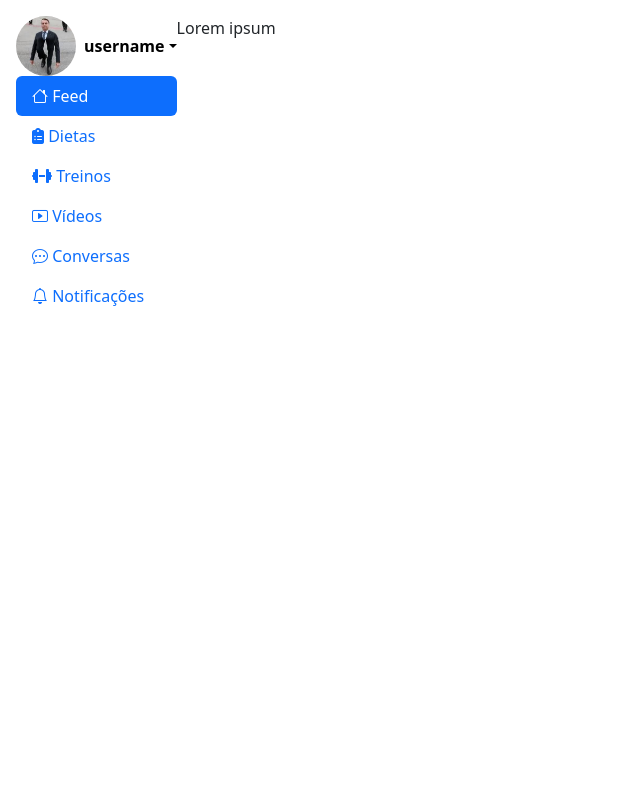
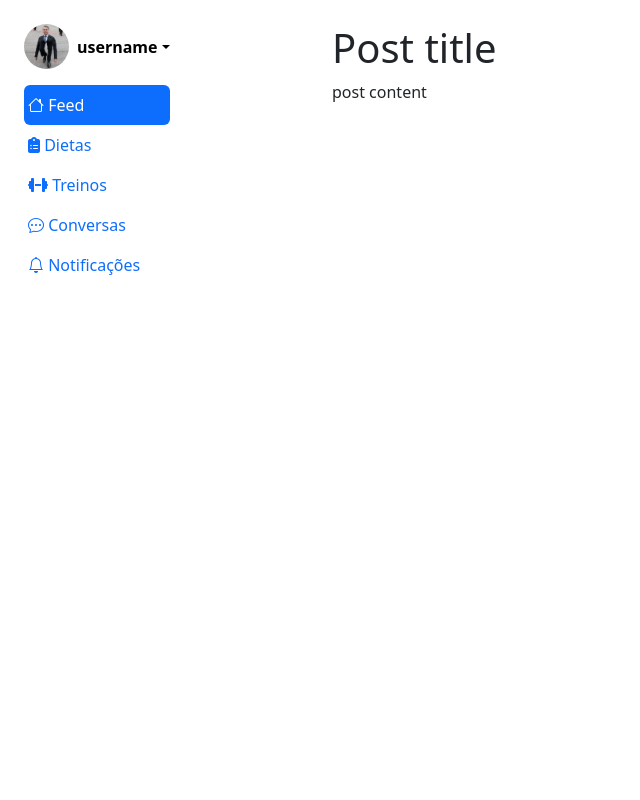
Before and after one commit to GDDev/jubilant-system, a Flask app: page / in a window 1280 px wide. Shown: the whole page, without its empty margins (0-640 px from the left). Run offline with Flask 3, Linux system fonts and the light colour scheme; some libraries are stand-ins or nearby versions.

Commit message:
improving general layout and untying 404.html from layout.html

```diff
--- a/app.py
+++ b/app.py
@@ -10,6 +10,26 @@ def get_index():
     return render_template('index.html')
 
 
+@app.route('/diets', methods=['GET',])
+def get_user_diets():
+    return render_template('user_diets.html')
+
+
+@app.route('/workouts', methods=['GET',])
+def get_user_workouts():
+    return render_template('user_workouts.html')
+
+
+@app.route('/chats', methods=['GET',])
+def get_chats():
+    return render_template('chats.html')
+
+
+@app.route('/notifications', methods=['GET',])
+def get_notifications():
+    return render_template('notifications.html')
+
+
 @app.route('/generate_quote', methods=['GET',])
 def get_quote():
     return jsonify(choose_quote())
--- /dev/null
+++ b/templates/chats.html
@@ -0,0 +1,6 @@
+{% extends "layout.html" %}
+{% block title %}Chats{% endblock %}
+
+{% block content %}
+<h1>Chats</h1>
+{% endblock %}
--- a/templates/index.html
+++ b/templates/index.html
@@ -1,14 +1,12 @@
 {% extends "layout.html" %}
 {% block title %}Home{% endblock %}
 {% block content %}
-<div class="d-flex flex-column h-80">
-    <div class="post">
-        <div class="post-header">
-
-        </div>
-        <p>
-            Lorem ipsum
-        </p>
+<div class="post">
+    <div class="post-header">
+        <h1>Post title</h1>
     </div>
+    <p>
+        post content
+    </p>
 </div>
 {% endblock %}
--- a/templates/layout.html
+++ b/templates/layout.html
@@ -12,13 +12,12 @@
     {% endblock %}
 </head>
 <body>
-    <div class="container-fluid d-flex flex-row vh-100 vw-100 p-3">
+    <div class="container-fluid d-flex flex-row vh-100 w-100 p-4">
         {% block navbar %}
-        <div class="d-flex flex-column">
-            <nav>
+        <nav class="w-auto h-100 d-flex flex-column align-items-start">
             <div class="dropdown">
                 <a href="" class="d-flex align-items-center link-body-emphasis text-decoration-none dropdown-toggle" data-bs-toggle="dropdown" aria-expanded="false">
-                        <img src="{{ url_for('static', filename='img/mini-bornonaro.jpg') }}" alt="profile pic" width="60px" height="60px" class="rounded-circle me-2">
+                    <img src="{{ url_for('static', filename='img/mini-bornonaro.jpg') }}" alt="profile pic" width="45rem" height="45rem" class="rounded-circle me-2">
                     <strong>username</strong>
                 </a>
                 <ul class="dropdown-menu text-small shadow">
@@ -27,44 +26,47 @@
                     </li>
                 </ul>
             </div>
-                <ul class="nav nav-pills flex-column mb-auto">
-                    <li class="nav-item">
-                        <a href="index.html" class="nav-link active" aria-current="page">
+            <ul class="nav nav-pills flex-column align-items-start w-100 mt-3">
+                <li class="nav-item w-100">
+                    <a href="{{ url_for('get_index') }}" class="nav-link px-1 {% if request.path == url_for('get_index') %}active{% endif %}" aria-current="page">
                         <i class="bi bi-house"></i> Feed
                     </a>
                 </li>
-                    <li class="nav-item">
-                        <a href="#" class="nav-link" aria-current="page">
+                <li class="nav-item w-100">
+                    <a href="{{ url_for('get_user_diets') }}" class="nav-link px-1 {% if request.path == url_for('get_user_diets') %}active{% endif %}" aria-current="page">
                         <i class="fa-solid fa-clipboard-list"></i> Dietas
                     </a>
                 </li>
-                    <li class="nav-item">
-                        <a href="#" class="nav-link" aria-current="page">
+                <li class="nav-item w-100">
+                    <a href="{{ url_for('get_user_workouts') }}" class="nav-link px-1 {% if request.path == url_for('get_user_workouts') %}active{% endif %}" aria-current="page">
                         <i class="fa-solid fa-dumbbell"></i> Treinos
                     </a>
                 </li>
-                    <li class="nav-item">
+                <!-- <li class="nav-item w-100">
                     <a href="#" class="nav-link" aria-current="page">
                         <i class="bi bi-play-btn"></i> Vídeos
                     </a>
-                    </li>
-                    <li class="nav-item">
-                        <a href="#" class="nav-link" aria-current="page">
+                </li> -->
+                <li class="nav-item w-100">
+                    <a href="{{ url_for('get_chats') }}" class="nav-link px-1 {% if request.path == url_for('get_chats') %}active{% endif %}" aria-current="page">
                         <i class="bi bi-chat-dots"></i> Conversas
                     </a>
                 </li>
-                    <li class="nav-item">
-                        <a href="#" class="nav-link" aria-current="page">
+                <li class="nav-item w-100">
+                    <a href="{{ url_for('get_notifications') }}" class="nav-link px-1 {% if request.path == url_for('get_notifications') %}active{% endif %}" aria-current="page">
                         <i class="bi bi-bell"></i> Notificações
                     </a>
                 </li>
             </ul>
         </nav>
+        {% endblock %}
+        <div class="w-75 ms-auto end-0">
+        {% block content %}{% endblock %}
         </div>
-        {% endblock %}
-        {% block content %}{% endblock %}
     </div>
     <script src="{{ url_for('static', filename='js/bootstrap.min.js') }}"></script>
     <script src="{{ url_for('static', filename='js/bootstrap.bundle.min.js') }}"></script>
+
+    <script src="{{ url_for('static', filename='js/script.js') }}"></script>
 </body>
 </html>
--- /dev/null
+++ b/templates/notifications.html
@@ -0,0 +1,6 @@
+{% extends "layout.html" %}
+{% block title %}Notifications{% endblock %}
+
+{% block content %}
+<h1>Nots</h1>
+{% endblock %}
--- /dev/null
+++ b/templates/user_diets.html
@@ -0,0 +1,6 @@
+{% extends "layout.html" %}
+{% block title %}My diets{% endblock %}
+
+{% block content %}
+<h1>Diets</h1>
+{% endblock %}
--- /dev/null
+++ b/templates/user_workouts.html
@@ -0,0 +1,6 @@
+{% extends "layout.html" %}
+{% block title %}My workouts{% endblock %}
+
+{% block content %}
+<h1>Workouts</h1>
+{% endblock %}
```
Also changed, not shown: templates/404.html (+15 -8 lines), static/js/script.js (added). Lines whose indentation alone changed are shown as unchanged.
